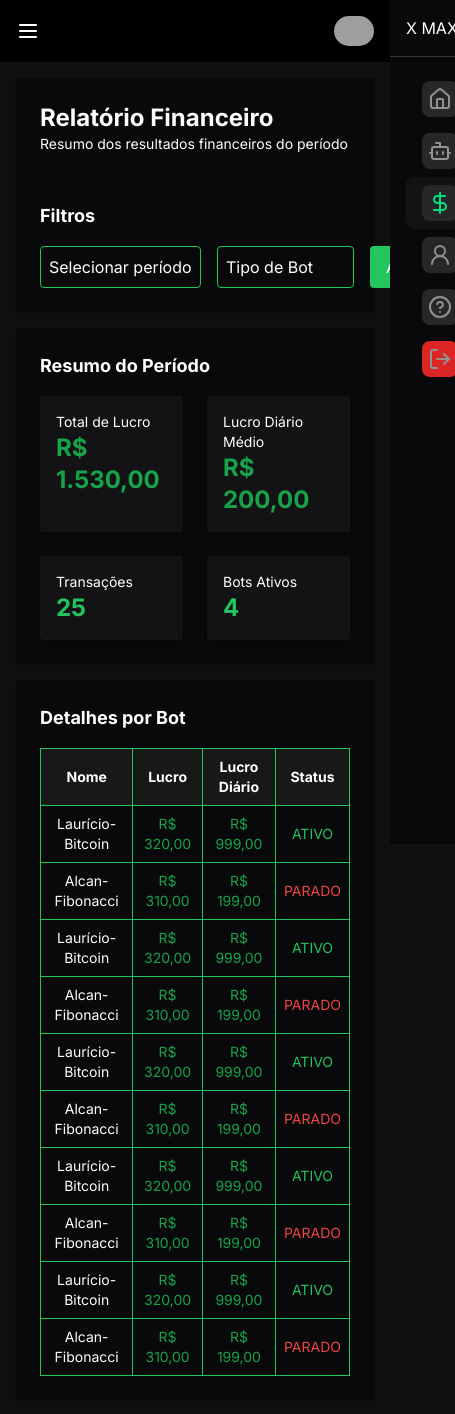
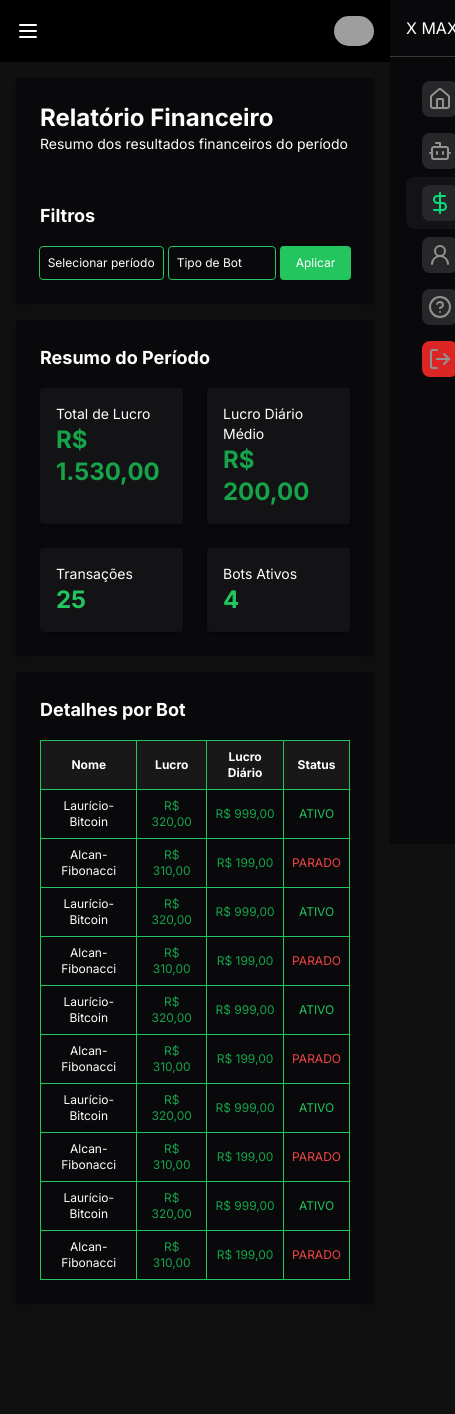
Before and after one commit to x-max-gain/xg-gain-painel, a Next.js app: page /painel/finance in a window 390 px wide. Shown: the top 1414 px of the page, 455 px wide, since content can reach past the window. After the commit the page ends 1328 px from the top, so only its background shows below. Built offline with nearby package versions, Linux system fonts and the light colour scheme; grey boxes are pictures that could not be loaded.

Commit message:
responsive first step

```diff
--- a/src/app/(app)/(platform)/painel/bot/page.tsx
+++ b/src/app/(app)/(platform)/painel/bot/page.tsx
@@ -35,13 +35,13 @@ export default function Bot() {
 
       <nav className="shadow-sm p-4 flex justify-center items-center">
         <div className="flex gap-4">
-          <button className="px-4 py-2">
+          <button className="px-1 sm:px-4 py-2">
             Execultando
           </button>
-          <button className="px-4 py-2">
+          <button className="px-1 sm:px-4 py-2">
             Parados
           </button>
-          <button className="px-4 py-2">
+          <button className="px-1 sm:px-4 py-2">
             Arquivados
           </button>
        </div>
--- a/src/app/(app)/(platform)/painel/finance/page.tsx
+++ b/src/app/(app)/(platform)/painel/finance/page.tsx
@@ -12,19 +12,19 @@ export default function Finnance() {
       {/* Filtros */}
       <section className="p-6 bg-background-primary shadow-md">
         <h2 className="text-lg font-bold text-white-700 mb-4">Filtros</h2>
-        <div className="flex gap-4">
-          <select className="border bg-background-primary text-white border-green-500 rounded px-2 py-2 appearance-none">
+        <div className="flex gap-1 md:gap-4 justify-center md:justify-start">
+          <select className="border text-xs md:text-base bg-background-primary text-white border-green-500 rounded px-2 py-2 appearance-none">
             <option>Selecionar período</option>
             <option>Última semana</option>
             <option>Último mês</option>
             <option>Último ano</option>
           </select>
-          <select className="border bg-background-primary text-white border-green-500 rounded px-2 py-2 appearance-none">
+          <select className="border text-xs md:text-base bg-background-primary text-white border-green-500 rounded px-2 py-2 appearance-none">
             <option>Tipo de Bot</option>
             <option>Fibonacci</option>
             <option>Laurício-Bitcoin</option>
           </select>
-          <button className="bg-green-500 text-white px-4 py-2 rounded hover:bg-green-600">
+          <button className="bg-green-500 text-xs md:text-base text-white px-4 py-2 rounded hover:bg-green-600">
             Aplicar
           </button>
         </div>
@@ -59,72 +59,72 @@ export default function Finnance() {
         <table className="w-full border-collapse border border-green-500 text-sm">
           <thead>
             <tr className="bg-background-deep">
-              <th className="border border-green-500 p-2">Nome</th>
-              <th className="border border-green-500 p-2">Lucro</th>
-              <th className="border border-green-500 p-2">Lucro Diário</th>
-              <th className="border border-green-500 p-2">Status</th>
+              <th className="border border-green-500 p-2 text-xs md:text-base">Nome</th>
+              <th className="border border-green-500 p-2 text-xs md:text-base">Lucro</th>
+              <th className="border border-green-500 p-2 text-xs md:text-base">Lucro Diário</th>
+              <th className="border border-green-500 p-2 text-xs md:text-base">Status</th>
             </tr>
           </thead>
           <tbody>
             <tr className="text-center">
-              <td className="border border-green-500 p-2">Laurício-Bitcoin</td>
-              <td className="border border-green-500 p-2 text-green-600">R$ 320,00</td>
-              <td className="border border-green-500 p-2 text-green-600">R$ 999,00</td>
-              <td className="border border-green-500 p-2 text-green-500">ATIVO</td>
+              <td className="border border-green-500 p-2 text-xs md:text-base">Laurício-Bitcoin</td>
+              <td className="border border-green-500 p-2 text-xs md:text-base text-green-600">R$ 320,00</td>
+              <td className="border border-green-500 p-2 text-xs md:text-base text-green-600">R$ 999,00</td>
+              <td className="border border-green-500 p-2 text-xs md:text-base text-green-500">ATIVO</td>
             </tr>
             <tr className="text-center">
-              <td className="border border-green-500 p-2">Alcan-Fibonacci</td>
-              <td className="border border-green-500 p-2 text-green-600">R$ 310,00</td>
-              <td className="border border-green-500 p-2 text-green-600">R$ 199,00</td>
-              <td className="border border-green-500 p-2 text-red-500">PARADO</td>
+              <td className="border border-green-500 p-2 text-xs md:text-base">Alcan-Fibonacci</td>
+              <td className="border border-green-500 p-2 text-xs md:text-base text-green-600">R$ 310,00</td>
+              <td className="border border-green-500 p-2 text-xs md:text-base text-green-600">R$ 199,00</td>
+              <td className="border border-green-500 p-2 text-xs md:text-base text-red-500">PARADO</td>
             </tr>
             <tr className="text-center">
-              <td className="border border-green-500 p-2">Laurício-Bitcoin</td>
-              <td className="border border-green-500 p-2 text-green-600">R$ 320,00</td>
-              <td className="border border-green-500 p-2 text-green-600">R$ 999,00</td>
-              <td className="border border-green-500 p-2 text-green-500">ATIVO</td>
+              <td className="border border-green-500 p-2 text-xs md:text-base">Laurício-Bitcoin</td>
+              <td className="border border-green-500 p-2 text-xs md:text-base text-green-600">R$ 320,00</td>
+              <td className="border border-green-500 p-2 text-xs md:text-base text-green-600">R$ 999,00</td>
+              <td className="border border-green-500 p-2 text-xs md:text-base text-green-500">ATIVO</td>
             </tr>
             <tr className="text-center">
-              <td className="border border-green-500 p-2">Alcan-Fibonacci</td>
-              <td className="border border-green-500 p-2 text-green-600">R$ 310,00</td>
-              <td className="border border-green-500 p-2 text-green-600">R$ 199,00</td>
-              <td className="border border-green-500 p-2 text-red-500">PARADO</td>
+              <td className="border border-green-500 p-2 text-xs md:text-base">Alcan-Fibonacci</td>
+              <td className="border border-green-500 p-2 text-xs md:text-base text-green-600">R$ 310,00</td>
+              <td className="border border-green-500 p-2 text-xs md:text-base text-green-600">R$ 199,00</td>
+              <td className="border border-green-500 p-2 text-xs md:text-base text-red-500">PARADO</td>
             </tr>
             <tr className="text-center">
-              <td className="border border-green-500 p-2">Laurício-Bitcoin</td>
-              <td className="border border-green-500 p-2 text-green-600">R$ 320,00</td>
-              <td className="border border-green-500 p-2 text-green-600">R$ 999,00</td>
-              <td className="border border-green-500 p-2 text-green-500">ATIVO</td>
+              <td className="border border-green-500 p-2 text-xs md:text-base">Laurício-Bitcoin</td>
+              <td className="border border-green-500 p-2 text-xs md:text-base text-green-600">R$ 320,00</td>
+              <td className="border border-green-500 p-2 text-xs md:text-base text-green-600">R$ 999,00</td>
+              <td className="border border-green-500 p-2 text-xs md:text-base text-green-500">ATIVO</td>
             </tr>
             <tr className="text-center">
-              <td className="border border-green-500 p-2">Alcan-Fibonacci</td>
-              <td className="border border-green-500 p-2 text-green-600">R$ 310,00</td>
-              <td className="border border-green-500 p-2 text-green-600">R$ 199,00</td>
-              <td className="border border-green-500 p-2 text-red-500">PARADO</td>
+              <td className="border border-green-500 p-2 text-xs md:text-base">Alcan-Fibonacci</td>
+              <td className="border border-green-500 p-2 text-xs md:text-base text-green-600">R$ 310,00</td>
+              <td className="border border-green-500 p-2 text-xs md:text-base text-green-600">R$ 199,00</td>
+              <td className="border border-green-500 p-2 text-xs md:text-base text-red-500">PARADO</td>
             </tr>
             <tr className="text-center">
-              <td className="border border-green-500 p-2">Laurício-Bitcoin</td>
-              <td className="border border-green-500 p-2 text-green-600">R$ 320,00</td>
-              <td className="border border-green-500 p-2 text-green-600">R$ 999,00</td>
-              <td className="border border-green-500 p-2 text-green-500">ATIVO</td>
+              <td className="border border-green-500 p-2 text-xs md:text-base">Laurício-Bitcoin</td>
+              <td className="border border-green-500 p-2 text-xs md:text-base text-green-600">R$ 320,00</td>
+              <td className="border border-green-500 p-2 text-xs md:text-base text-green-600">R$ 999,00</td>
+              <td className="border border-green-500 p-2 text-xs md:text-base text-green-500">ATIVO</td>
             </tr>
             <tr className="text-center">
-              <td className="border border-green-500 p-2">Alcan-Fibonacci</td>
-              <td className="border border-green-500 p-2 text-green-600">R$ 310,00</td>
-              <td className="border border-green-500 p-2 text-green-600">R$ 199,00</td>
-              <td className="border border-green-500 p-2 text-red-500">PARADO</td>
+              <td className="border border-green-500 p-2 text-xs md:text-base">Alcan-Fibonacci</td>
+              <td className="border border-green-500 p-2 text-xs md:text-base text-green-600">R$ 310,00</td>
+              <td className="border border-green-500 p-2 text-xs md:text-base text-green-600">R$ 199,00</td>
+              <td className="border border-green-500 p-2 text-xs md:text-base text-red-500">PARADO</td>
             </tr>
             <tr className="text-center">
-              <td className="border border-green-500 p-2">Laurício-Bitcoin</td>
-              <td className="border border-green-500 p-2 text-green-600">R$ 320,00</td>
-              <td className="border border-green-500 p-2 text-green-600">R$ 999,00</td>
-              <td className="border border-green-500 p-2 text-green-500">ATIVO</td>
+              <td className="border border-green-500 p-2 text-xs md:text-base">Laurício-Bitcoin</td>
+              <td className="border border-green-500 p-2 text-xs md:text-base text-green-600">R$ 320,00</td>
+              <td className="border border-green-500 p-2 text-xs md:text-base text-green-600">R$ 999,00</td>
+              <td className="border border-green-500 p-2 text-xs md:text-base text-green-500">ATIVO</td>
             </tr>
             <tr className="text-center">
-              <td className="border border-green-500 p-2">Alcan-Fibonacci</td>
-              <td className="border border-green-500 p-2 text-green-600">R$ 310,00</td>
-              <td className="border border-green-500 p-2 text-green-600">R$ 199,00</td>
-              <td className="border border-green-500 p-2 text-red-500">PARADO</td>
+              <td className="border border-green-500 p-2 text-xs md:text-base">Alcan-Fibonacci</td>
+              <td className="border border-green-500 p-2 text-xs md:text-base text-green-600">R$ 310,00</td>
+              <td className="border border-green-500 p-2 text-xs md:text-base text-green-600">R$ 199,00</td>
+              <td className="border border-green-500 p-2 text-xs md:text-base text-red-500">PARADO</td>
             </tr>
           </tbody>
         </table>
```
Also changed, not shown: src/app/(app)/(platform)/painel/account/[id]/page.tsx (+10 -10 lines), src/app/(app)/(platform)/painel/bot/[id]/page.tsx (+9 -6 lines).
